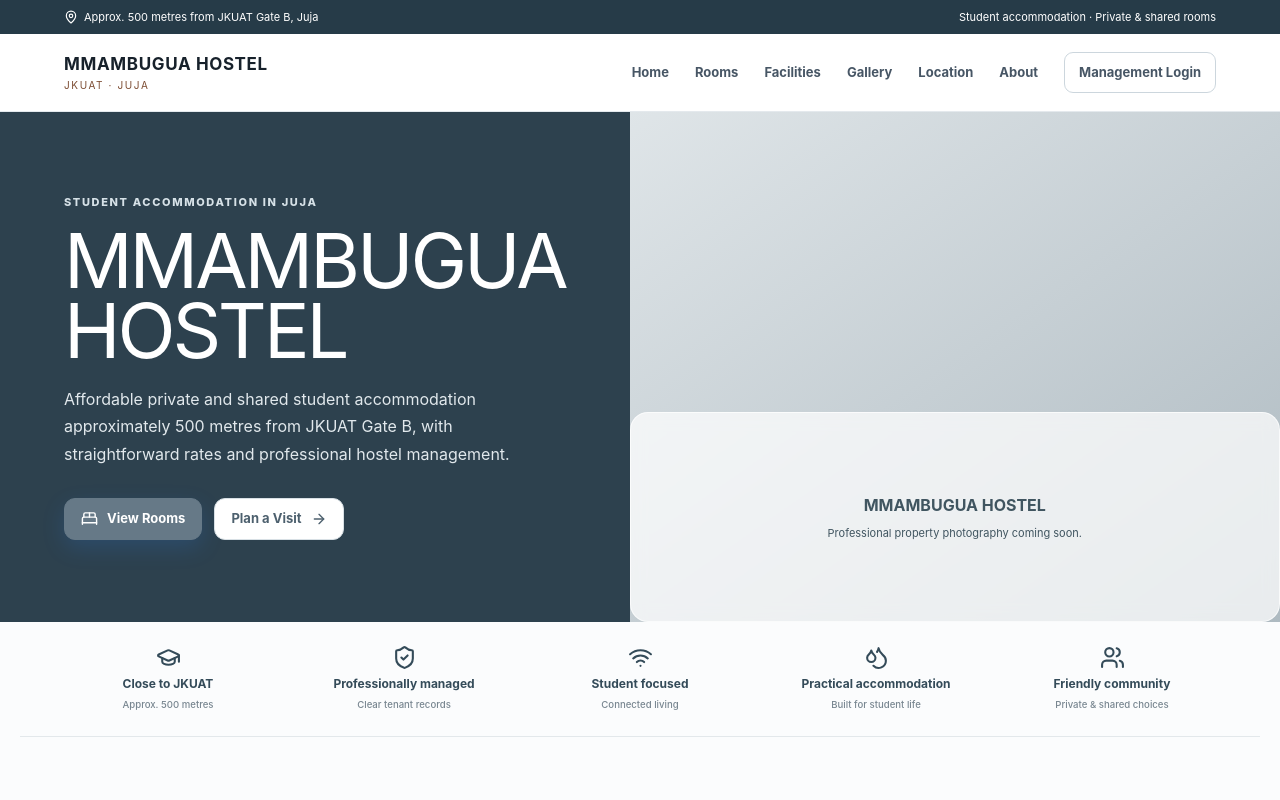
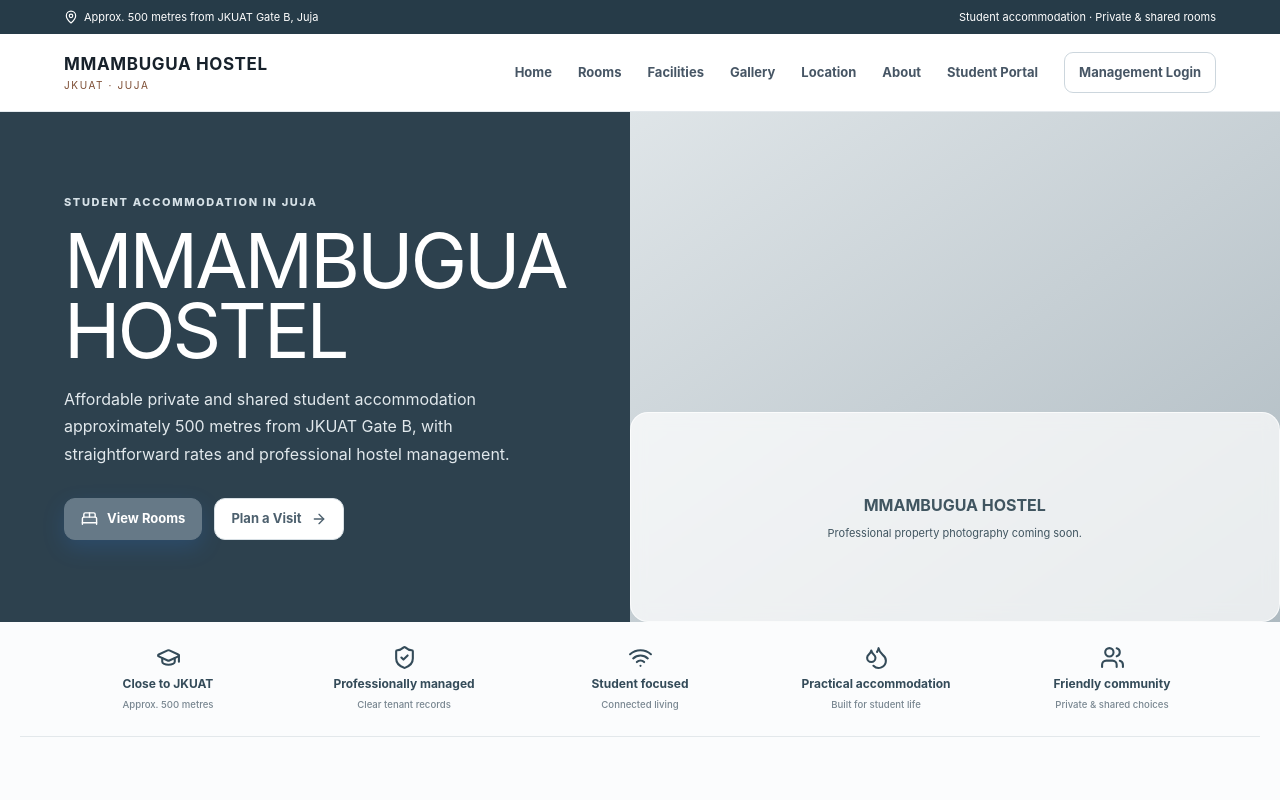
Before and after one commit to FlameCipher/hostel-management, a Next.js app: page / in a window 1280 px wide. Shown: the top 800 px of the page. Built offline with nearby package versions, Linux system fonts and the light colour scheme.

Commit message:
Link public website to student portal

```diff
--- a/src/app/page.tsx
+++ b/src/app/page.tsx
@@ -17,7 +17,7 @@ export default function Home(){
   <div className="public-topbar"><span><MapPin size={14}/> Approx. 500 metres from JKUAT Gate B, Juja</span><span>Student accommodation · Private & shared rooms</span></div>
   <nav className="marketing-nav">
    <Link className="marketing-brand" href="/"><strong>MMAMBUGUA HOSTEL</strong><span>JKUAT · JUJA</span></Link>
-   <div className="marketing-links"><a href="#home">Home</a><a href="#rooms">Rooms</a><a href="#facilities">Facilities</a><a href="#gallery">Gallery</a><a href="#location">Location</a><a href="#about">About</a><Link className="marketing-login" href="/login">Management Login</Link></div>
+   <div className="marketing-links"><a href="#home">Home</a><a href="#rooms">Rooms</a><a href="#facilities">Facilities</a><a href="#gallery">Gallery</a><a href="#location">Location</a><a href="#about">About</a><Link href="/tenant">Student Portal</Link><Link className="marketing-login" href="/login">Management Login</Link></div>
   </nav>
 
   <section className="approved-hero" id="home">
```
